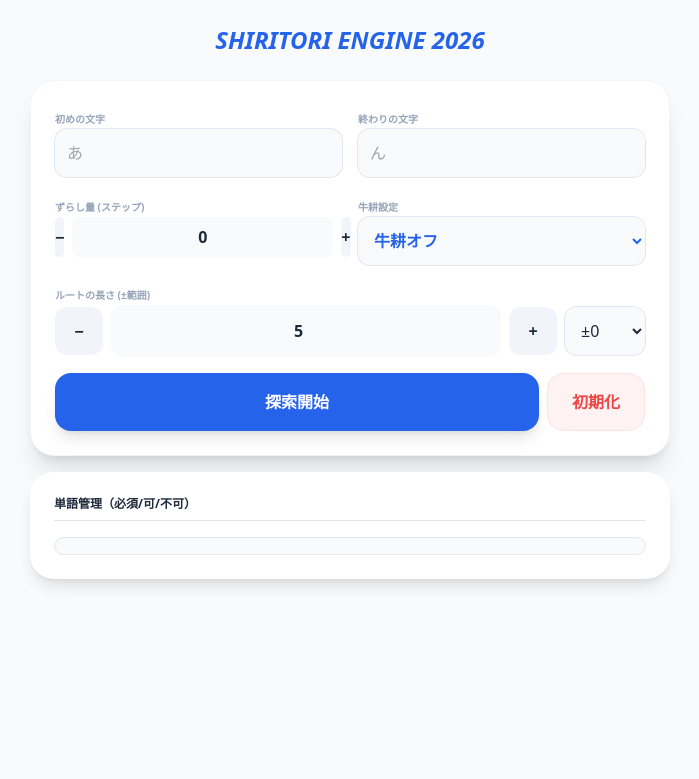
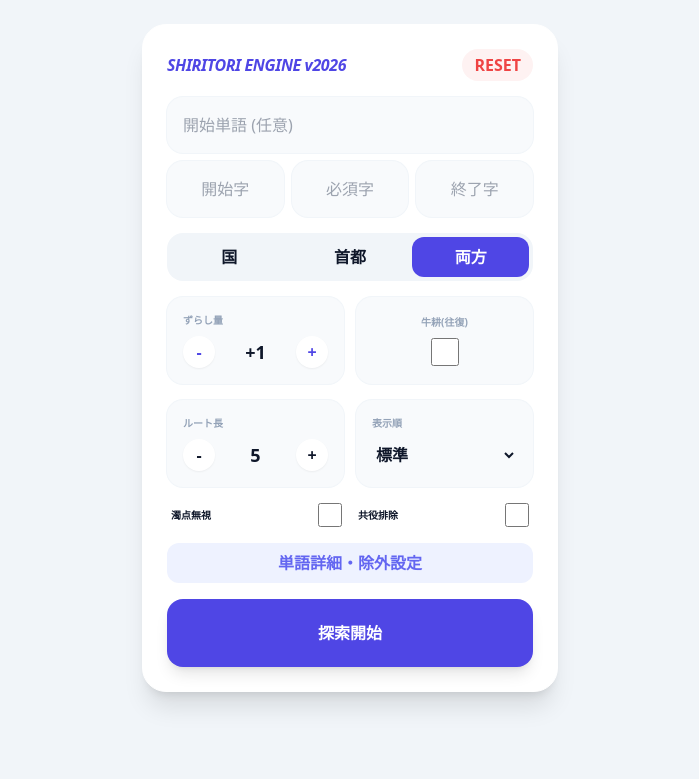
Before and after one commit to xjrstjrwvg-commits/siritori.app, a Flask app: page / in a window 1280 px wide. Shown: the top 779 px of the page, without its empty margins (290-989 px from the left). Run offline with Flask 3, Linux system fonts and the light colour scheme; some libraries are stand-ins or nearby versions.

Commit message:
index.html

```diff
--- a/templates/index.html
+++ b/templates/index.html
@@ -3,92 +3,174 @@
 <head>
     <meta charset="UTF-8">
     <meta name="viewport" content="width=device-width, initial-scale=1.0, maximum-scale=1.0, user-scalable=no">
-    <title>高度しりとりEngine 2026</title>
+    <title>極・しりとり検索 2026</title>
     <script src="https://cdn.tailwindcss.com"></script>
     <style>
-        input, select, button { font-size: 16px !important; }
-        .word-grid { display: grid; grid-template-columns: repeat(auto-fill, minmax(130px, 1fr)); gap: 6px; }
-        .btn-active:active { transform: scale(0.95); }
+        input, select, button { font-size: 16px !important; touch-action: manipulation; }
+        .tab-active { background-color: #4f46e5; color: white; }
     </style>
 </head>
-<body class="bg-slate-50 text-slate-800 pb-10">
-    <div class="max-w-2xl mx-auto p-4 space-y-4">
-        <header class="text-center py-2"><h1 class="text-2xl font-black text-blue-600 italic">SHIRITORI ENGINE 2026</h1></header>
-
-        <section class="bg-white rounded-3xl shadow-xl p-6 space-y-4 border border-slate-100">
-            <div class="grid grid-cols-2 gap-4">
-                <div><label class="text-[10px] font-bold text-slate-400 uppercase">初めの文字</label>
-                    <input type="text" id="startChar" class="kana-input w-full p-3 bg-slate-50 rounded-xl ring-1 ring-slate-200 outline-none" placeholder="あ"></div>
-                <div><label class="text-[10px] font-bold text-slate-400 uppercase">終わりの文字</label>
-                    <input type="text" id="endChar" class="kana-input w-full p-3 bg-slate-50 rounded-xl ring-1 ring-slate-200 outline-none" placeholder="ん"></div>
+<body class="bg-slate-100 text-slate-900 pb-20">
+    <div class="max-w-md mx-auto px-4 pt-6">
+        <div class="bg-white rounded-3xl shadow-xl p-6 space-y-4 border border-white">
+            <div class="flex justify-between items-center">
+                <h1 class="font-black text-indigo-600 italic tracking-tight">SHIRITORI ENGINE v2026</h1>
+                <button onclick="location.reload()" class="text-[10px] font-bold text-red-500 bg-red-50 px-3 py-1 rounded-full uppercase">Reset</button>
             </div>
 
-            <div class="grid grid-cols-2 gap-4">
-                <div><label class="text-[10px] font-bold text-slate-400 uppercase">ずらし量 (ステップ)</label>
-                    <div class="flex items-center gap-2">
-                        <button onclick="adjStep(-1)" class="w-10 h-10 bg-slate-100 rounded-lg font-bold text-lg btn-active">−</button>
-                        <input type="text" id="shiftStep" value="0" readonly class="flex-grow p-2 bg-slate-50 rounded-lg text-center font-bold outline-none">
-                        <button onclick="adjStep(1)" class="w-10 h-10 bg-slate-100 rounded-lg font-bold text-lg btn-active">+</button>
-                    </div></div>
-                <div><label class="text-[10px] font-bold text-slate-400 uppercase">牛耕設定</label>
-                    <select id="gyokoOn" class="w-full p-3 bg-slate-50 rounded-xl ring-1 ring-slate-200 outline-none font-bold text-blue-600">
-                        <option value="false">牛耕オフ</option><option value="true">牛耕オン</option>
-                    </select></div>
-            </div>
-
-            <div><label class="text-[10px] font-bold text-slate-400 uppercase">ルートの長さ (±範囲)</label>
-                <div class="flex items-center gap-2">
-                    <button onclick="adjDepth(-1)" class="w-12 h-12 bg-slate-100 rounded-xl font-bold text-xl btn-active">−</button>
-                    <input type="number" id="baseDepth" value="5" readonly class="flex-grow p-3 bg-slate-50 rounded-xl text-center font-bold text-lg outline-none">
-                    <button onclick="adjDepth(1)" class="w-12 h-12 bg-slate-100 rounded-xl font-bold text-xl btn-active">+</button>
-                    <select id="tol" class="w-20 p-3 bg-slate-50 rounded-xl ring-1 ring-slate-200 text-sm"><option value="0">±0</option><option value="1">±1</option><option value="2">±2</option></select>
+            <div class="space-y-2">
+                <input id="startWord" oninput="toKatakana(this)" placeholder="開始単語 (任意)" class="w-full p-4 bg-slate-50 rounded-2xl outline-none ring-1 ring-slate-100 focus:ring-2 focus:ring-indigo-500">
+                <div class="grid grid-cols-3 gap-2">
+                    <input id="startChar" oninput="toKatakana(this)" placeholder="開始字" class="p-4 bg-slate-50 rounded-2xl outline-none ring-1 ring-slate-100 focus:ring-2 focus:ring-indigo-500 text-center">
+                    <input id="mustChar" oninput="toKatakana(this)" placeholder="必須字" class="p-4 bg-slate-50 rounded-2xl outline-none ring-1 ring-slate-100 focus:ring-2 focus:ring-orange-500 text-center">
+                    <input id="endChar" oninput="toKatakana(this)" placeholder="終了字" class="p-4 bg-slate-50 rounded-2xl outline-none ring-1 ring-slate-100 focus:ring-2 focus:ring-indigo-500 text-center">
                 </div>
             </div>
 
-            <div class="flex gap-2">
-                <button onclick="search()" id="sBtn" class="flex-grow py-4 bg-blue-600 text-white rounded-2xl font-bold shadow-lg btn-active">探索開始</button>
-                <button onclick="location.reload()" class="px-6 py-4 bg-red-50 text-red-500 rounded-2xl font-bold border border-red-100 btn-active">初期化</button>
+            <div class="grid grid-cols-3 gap-1 p-1 bg-slate-100 rounded-2xl">
+                <button onclick="setCat('countries')" id="cat-countries" class="text-[10px] font-bold py-2 rounded-xl transition-all">国</button>
+                <button onclick="setCat('capitals')" id="cat-capitals" class="text-[10px] font-bold py-2 rounded-xl transition-all">首都</button>
+                <button onclick="setCat('both')" id="cat-both" class="tab-active text-[10px] font-bold py-2 rounded-xl transition-all">両方</button>
             </div>
-        </section>
 
-        <section class="bg-white rounded-3xl shadow-lg p-6 space-y-4">
-            <h2 class="text-xs font-bold border-b pb-2">単語管理（必須/可/不可）</h2>
-            <div class="word-grid max-h-60 overflow-y-auto p-2 border rounded-xl bg-slate-50">
-                {% for word in words %}
-                <div class="flex flex-col bg-white p-2 rounded-lg border border-slate-100">
-                    <span class="text-[10px] font-bold truncate mb-1">{{ word }}</span>
-                    <select class="w-status text-[9px] p-1 rounded border" data-word="{{ word }}"><option value="available">可</option><option value="must">必須</option><option value="disable">不可</option></select>
+            <div class="grid grid-cols-2 gap-3">
+                <div class="flex flex-col bg-slate-50 p-4 rounded-2xl ring-1 ring-slate-100">
+                    <label class="text-[10px] font-black text-slate-400 uppercase mb-2">ずらし量</label>
+                    <div class="flex items-center justify-between">
+                        <button onclick="adjShift(-1)" class="w-8 h-8 bg-white rounded-full shadow-sm font-bold text-indigo-600">-</button>
+                        <span id="shiftDisp" class="font-black text-lg">+1</span>
+                        <button onclick="adjShift(1)" class="w-8 h-8 bg-white rounded-full shadow-sm font-bold text-indigo-600">+</button>
+                    </div>
+                </div>
+                <div class="flex flex-col bg-slate-50 p-4 rounded-2xl ring-1 ring-slate-100 justify-center items-center">
+                    <label class="text-[10px] font-black text-slate-400 uppercase mb-2">牛耕(往復)</label>
+                    <input type="checkbox" id="gyukou" class="w-7 h-7 accent-indigo-600">
+                </div>
+            </div>
+
+            <div class="grid grid-cols-2 gap-3">
+                <div class="flex flex-col bg-slate-50 p-4 rounded-2xl ring-1 ring-slate-100">
+                    <span class="text-[10px] font-black text-slate-400 uppercase mb-2">ルート長</span>
+                    <div class="flex items-center justify-between">
+                        <button onclick="adjLen(-1)" class="w-8 h-8 bg-white rounded-full shadow-sm font-bold">-</button>
+                        <span id="lenDisp" class="font-black text-lg">5</span>
+                        <button onclick="adjLen(1)" class="w-8 h-8 bg-white rounded-full shadow-sm font-bold">+</button>
+                    </div>
+                </div>
+                <div class="flex flex-col bg-slate-50 p-4 rounded-2xl ring-1 ring-slate-100">
+                    <span class="text-[10px] font-black text-slate-400 uppercase mb-2">表示順</span>
+                    <select id="sortType" class="bg-transparent font-bold text-sm outline-none mt-1">
+                        <option value="default">標準</option>
+                        <option value="length_desc">文字数多</option>
+                        <option value="length_asc">文字数少</option>
+                        <option value="shuffle">ランダム</option>
+                    </select>
+                </div>
+            </div>
+
+            <div class="grid grid-cols-2 gap-4 px-1">
+                <label class="flex justify-between items-center text-[10px] font-bold">
+                    <span>濁点無視</span>
+                    <input type="checkbox" id="voice" class="w-6 h-6 accent-indigo-600">
+                </label>
+                <label class="flex justify-between items-center text-[10px] font-bold">
+                    <span>共役排除</span>
+                    <input type="checkbox" id="excludeConjugate" class="w-6 h-6 accent-orange-600">
+                </label>
+            </div>
+
+            <button onclick="openModal()" class="w-full py-2 text-[10px] font-bold text-indigo-500 bg-indigo-50 rounded-xl">単語詳細・除外設定</button>
+            <button onclick="run()" id="runBtn" class="w-full bg-indigo-600 text-white font-black py-5 rounded-2xl shadow-lg active:scale-95 transition-all text-lg">探索開始</button>
+        </div>
+
+        <div id="statusArea" class="mt-6 flex justify-between items-center px-2 hidden">
+            <div id="status" class="text-lg font-black text-slate-800"></div>
+            <button onclick="copyAll()" class="text-xs font-bold text-indigo-600 bg-indigo-50 px-4 py-2 rounded-full">全文コピー</button>
+        </div>
+        <div id="results" class="mt-2 space-y-3"></div>
+    </div>
+
+    <!-- モーダル -->
+    <div id="modal" class="fixed inset-0 bg-black/50 hidden z-50 flex items-center justify-center p-4">
+        <div class="bg-white w-full max-h-[80vh] rounded-3xl p-6 flex flex-col">
+            <div class="flex justify-between items-center mb-4 font-bold"><span>詳細設定</span><button onclick="closeModal()" class="text-xl">✕</button></div>
+
+            <div class="grid grid-cols-2 gap-2 mb-4">
+                <button onclick="presetExclude('island')" class="py-2 bg-red-50 text-red-600 text-[10px] font-bold rounded-lg">島国を一括除外</button>
+                <button onclick="presetExclude('long')" class="py-2 bg-orange-50 text-orange-600 text-[10px] font-bold rounded-lg">8文字以上除外</button>
+            </div>
+
+            <div class="overflow-y-auto space-y-1">
+                {% for w in all_words %}
+                <div class="flex justify-between items-center p-2 border-b text-xs">
+                    <span>{{ w }}</span>
+                    <select id="cfg-{{ w }}" onchange="updateCfg('{{ w }}', this.value)" class="p-1 bg-slate-50 rounded">
+                        <option value="0">可</option><option value="1">必須</option><option value="2">不可</option>
+                    </select>
                 </div>
                 {% endfor %}
             </div>
-        </section>
-        <div id="st" class="text-center text-xs font-bold text-slate-400"></div>
-        <div id="res" class="space-y-2"></div>
+        </div>
     </div>
 
     <script>
-        document.querySelectorAll('.kana-input').forEach(input => {
-            input.addEventListener('input', e => { e.target.value = e.target.value.replace(/[ぁ-ん]/g, s => String.fromCharCode(s.charCodeAt(0) + 0x60)); });
-        });
-        function adjDepth(v){let d=document.getElementById('baseDepth'); let n=parseInt(d.value)+v; if(n>=2&&n<=12)d.value=n;}
-        function adjStep(v){let s=document.getElementById('shiftStep'); let n=parseInt(s.value)+v; if(n>=-80&&n<=80){ s.value=(n>0?"+":"")+n; if(n===0)s.value="0";} }
+        let length = 5; let shift = 1; let wordConfigs = {}; let category = 'both';
+        function toKatakana(el) { el.value = el.value.replace(/[ぁ-ん]/g, s => String.fromCharCode(s.charCodeAt(0) + 0x60)); }
+        function adjLen(v) { length = Math.max(2, Math.min(12, length + v)); document.getElementById('lenDisp').innerText = length; }
+        function adjShift(v) { shift += v; document.getElementById('shiftDisp').innerText = (shift >= 0 ? "+" : "") + shift; }
+        function setCat(c) { category = c; ['countries','capitals','both'].forEach(id => document.getElementById('cat-'+id).classList.remove('tab-active')); document.getElementById('cat-'+c).classList.add('tab-active'); }
+        function updateCfg(w, v) { wordConfigs[w] = parseInt(v); }
+        function openModal() { document.getElementById('modal').classList.remove('hidden'); }
+        function closeModal() { document.getElementById('modal').classList.add('hidden'); }
 
-        async function search() {
-            const btn=document.getElementById('sBtn'); const res=document.getElementById('res'); const st=document.getElementById('st');
-            const wordS={}; document.querySelectorAll('.w-status').forEach(s=>{if(s.value!=='available')wordS[s.dataset.word]=s.value;});
-            btn.disabled=true; st.innerText='計算中...'; res.innerHTML='';
-            const b=parseInt(document.getElementById('baseDepth').value), t=parseInt(document.getElementById('tol').value);
-            const pay={ start_char:document.getElementById('startChar').value, end_char:document.getElementById('endChar').value, shift_step:parseInt(document.getElementById('shiftStep').value), gyoko_on:document.getElementById('gyokoOn').value==='true', word_settings:wordS, ignore_diacritics:true, min_depth:b-t, max_depth:b+t };
-            try {
-                const r=await fetch('/search',{method:'POST',headers:{'Content-Type':'application/json'},body:JSON.stringify(pay)});
-                const d=await r.json(); st.innerText=`${d.results.length}件のルートを発見`;
-                d.results.slice(0,500).forEach((rt,i)=>{
-                    const s=rt.join(' → '); const v=document.createElement('div');
-                    v.className='bg-white p-4 rounded-2xl shadow border border-slate-100';
-                    v.innerHTML=`<div class="flex justify-between items-center mb-1"><span class="text-[10px] text-slate-300">#${i+1}</span><button onclick="navigator.clipboard.writeText('${s}');alert('コピー成功')" class="text-[9px] bg-slate-50 px-2 py-1 rounded">COPY</button></div><div class="text-xs font-bold">${s}</div>`;
-                    res.appendChild(v);
-                });
-            } catch(e){st.innerText='Error';} finally{btn.disabled=false;}
+        function presetExclude(type) {
+            const islandNations = ["アイスランド", "日本", "フィリピン", "インドネシア", "マダガスカル", "ニュージーランド", "キューバ", "イギリス", "スリランカ"];
+            const allWords = Array.from(document.querySelectorAll('[id^="cfg-"]'));
+            allWords.forEach(el => {
+                const name = el.id.replace('cfg-', '');
+                if (type === 'island' && islandNations.includes(name)) {
+                    el.value = "2"; updateCfg(name, 2);
+                } else if (type === 'long' && name.length >= 8) {
+                    el.value = "2"; updateCfg(name, 2);
+                }
+            });
+        }
+
+        async function run() {
+            const btn = document.getElementById('runBtn'); btn.disabled = true;
+            document.getElementById('statusArea').classList.remove('hidden');
+            document.getElementById('status').innerText = "探索中...";
+            const res = await fetch('/search', {
+                method: 'POST',
+                headers: {'Content-Type': 'application/json'},
+                body: JSON.stringify({
+                    start_word: document.getElementById('startWord').value,
+                    start_char: document.getElementById('startChar').value,
+                    must_char: document.getElementById('mustChar').value,
+                    end_char: document.getElementById('endChar').value,
+                    shift_count: shift,
+                    is_gyukou: document.getElementById('gyukou').checked,
+                    ignore_voiced: document.getElementById('voice').checked,
+                    exclude_conjugate: document.getElementById('excludeConjugate').checked,
+                    category: category,
+                    max_len: length,
+                    word_configs: wordConfigs,
+                    sort_type: document.getElementById('sortType').value
+                })
+            });
+            const data = await res.json();
+            btn.disabled = false;
+            document.getElementById('status').innerText = `${data.count}件ヒット`;
+            document.getElementById('results').innerHTML = data.routes.map(r => `
+                <div class="bg-white p-4 rounded-2xl shadow-sm border border-slate-100">
+                    <div class="route-text font-bold text-indigo-900 mb-2">${r.join(' → ')}</div>
+                    <button onclick="navigator.clipboard.writeText('${r.join(' → ')}')" class="text-[10px] font-bold text-slate-400 uppercase tracking-widest">Copy Route</button>
+                </div>
+            `).join('');
+        }
+        function copyAll() {
+            const t = Array.from(document.querySelectorAll('.route-text')).map(el => el.innerText).join('\n');
+            navigator.clipboard.writeText(t); alert("全てコピーしました");
         }
     </script>
 </body>
```
